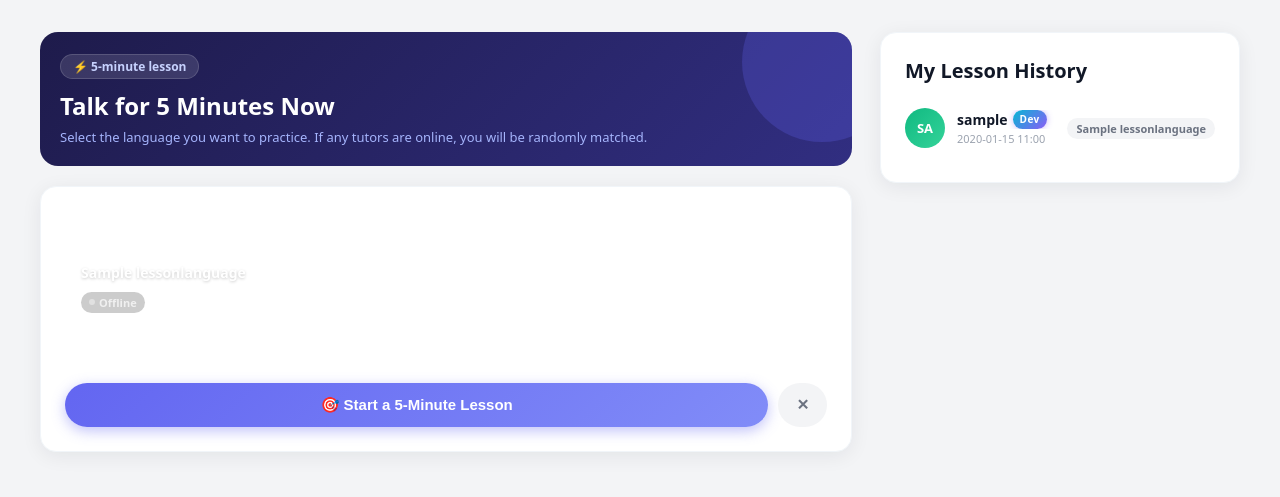
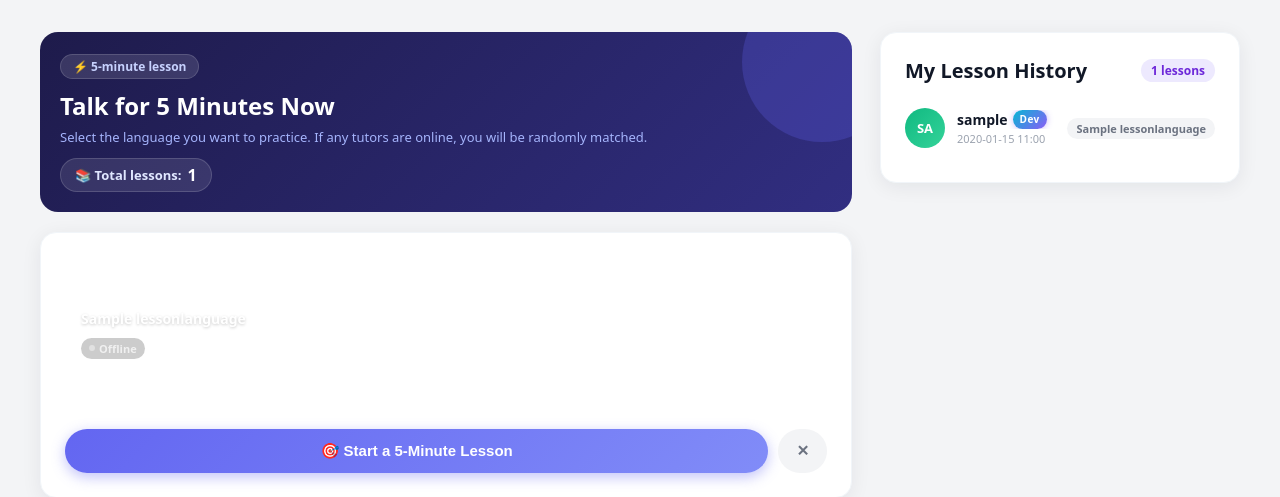
Before and after one commit to Zitatori/Django-5min-LanguageApp, a Django app: page /request/ in a window 1280 px wide. Shown: the part 54-551 px from the top of the page. Run offline with Django 4.2, Linux system fonts and the light colour scheme; a user stored in the database is signed in; tables that the repository leaves empty hold one stand-in row (values such as "Sample post"); some libraries are stand-ins or nearby versions.

Commit message:
累計レッスン回数を表示
- ヒーロー部分に「📚 Total lessons: N」バッジを追加
- 履歴カードヘッダーに「N lessons」紫バッジを追加
- ビューから total_lessons をコンテキストに渡す

Co-Authored-By: Claude Sonnet 4.6 <noreply@anthropic.com>

```diff
--- a/core/views/student.py
+++ b/core/views/student.py
@@ -160,9 +160,12 @@ def create_request(request):
         count = qs.count()
         languages_with_count.append((lang, count))
 
+    total_lessons = matches.count()
+
     return render(request, "core/create_request.html", {
         "languages_with_count": languages_with_count,
         "matches": matches,
+        "total_lessons": total_lessons,
     })
 
 @login_required
--- a/templates/core/create_request.html
+++ b/templates/core/create_request.html
@@ -34,6 +34,18 @@
     margin: 0 0 6px;
   }
   .cr-hero-sub { font-size: 13px; color: #a5b4fc; margin: 0; }
+  .cr-hero-stat {
+    display: inline-flex; align-items: center; gap: 6px;
+    margin-top: 12px;
+    background: rgba(255,255,255,0.1);
+    border: 1px solid rgba(255,255,255,0.15);
+    border-radius: 99px;
+    padding: 5px 14px;
+    font-size: 13px; font-weight: 600; color: #e0e7ff;
+  }
+  .cr-hero-stat-num {
+    font-size: 16px; font-weight: 800; color: #fff;
+  }
 
   /* ── Language grid ── */
   .cr-lang-grid {
@@ -134,6 +146,11 @@
     display: flex; align-items: center; justify-content: space-between;
     margin-bottom: 14px;
   }
+  .cr-hist-total {
+    font-size: 12px; font-weight: 700;
+    background: #ede9fe; color: #6d28d9;
+    padding: 3px 10px; border-radius: 99px;
+  }
   .cr-hist-item {
     display: flex; align-items: center; gap: 12px;
     padding: 10px 0;
@@ -197,6 +214,9 @@
   <div class="cr-hero-tag">⚡ {% trans "5-minute lesson" %}</div>
   <h2 class="cr-hero-title">{% trans "Talk for 5 Minutes Now" %}</h2>
   <p class="cr-hero-sub">{% trans "Select the language you want to practice. If any tutors are online, you will be randomly matched." %}</p>
+  {% if total_lessons %}
+  <div class="cr-hero-stat">📚 {% trans "Total lessons" %}: <span class="cr-hero-stat-num">{{ total_lessons }}</span></div>
+  {% endif %}
 </div>
 
 {# ── Language select + buttons ── #}
@@ -248,6 +268,7 @@
 <div class="card">
   <div class="cr-hist-header">
     <h3 class="card-title" style="margin:0;">{% trans "My Lesson History" %}</h3>
+    {% if total_lessons %}<span class="cr-hist-total">{{ total_lessons }}{% trans " lessons" %}</span>{% endif %}
   </div>
 
   {% if matches %}
```
